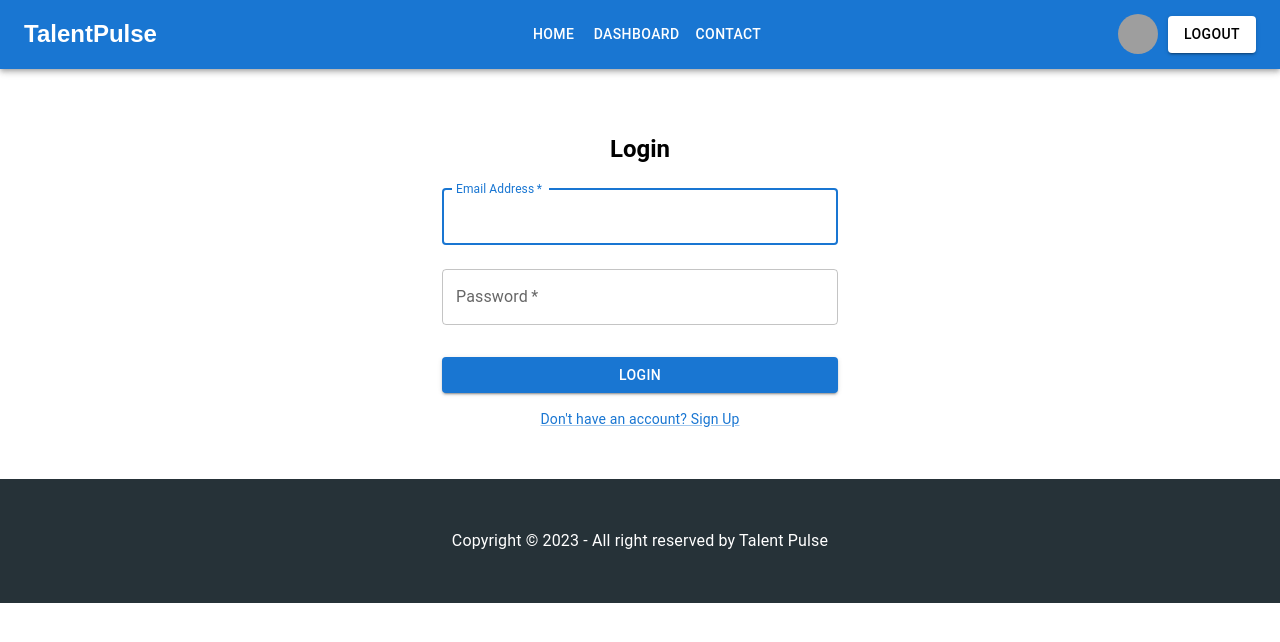
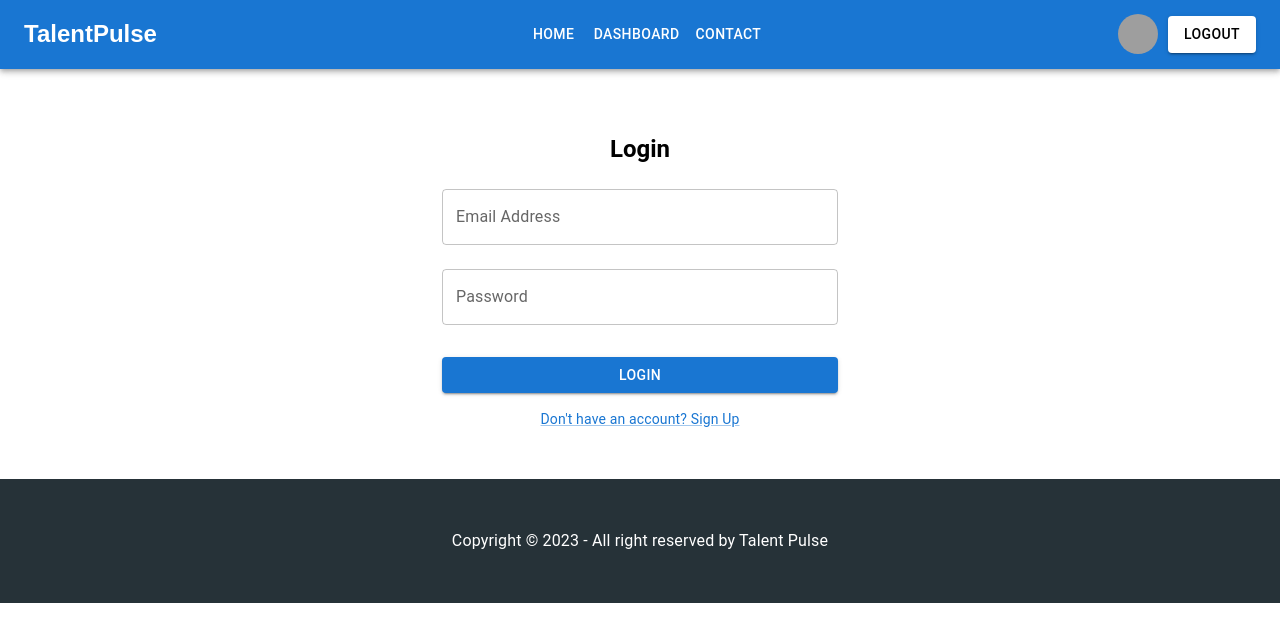
Before and after one commit to Nazmul1582/employee-management-client, a React (Vite) app: page /login in a window 1280 px wide. Shown: the top 642 px of the page. Built offline with nearby package versions, Linux system fonts and the light colour scheme; grey boxes are pictures that could not be loaded; what react-swipeable-views-utils would draw is missing.

Commit message:
validate login form using react-hook-form

```diff
--- a/src/pages/Login/Login.jsx
+++ b/src/pages/Login/Login.jsx
@@ -1,55 +1,69 @@
-import Button from '@mui/material/Button';
-import TextField from '@mui/material/TextField';
-import Link from '@mui/material/Link';
-import Grid from '@mui/material/Grid';
-import Box from '@mui/material/Box';
-import Typography from '@mui/material/Typography';
-import Container from '@mui/material/Container';
+import Button from "@mui/material/Button";
+import TextField from "@mui/material/TextField";
+import Link from "@mui/material/Link";
+import Grid from "@mui/material/Grid";
+import Box from "@mui/material/Box";
+import Typography from "@mui/material/Typography";
+import Container from "@mui/material/Container";
+import { useForm } from "react-hook-form";
 
 export default function Login() {
-  const handleSubmit = (event) => {
-    event.preventDefault();
-    const data = new FormData(event.currentTarget);
-    console.log({
-      email: data.get('email'),
-      password: data.get('password'),
-    });
+  const {
+    handleSubmit,
+    register,
+    formState: { errors },
+  } = useForm();
+  const onSubmit = (data) => {
+    console.log(data);
   };
 
   return (
-      <Container component="main" maxWidth="xs" sx={{mb: "50px"}}>
+    <Container component="main" maxWidth="xs" sx={{ mb: "50px" }}>
       <Box
         sx={{
           marginTop: 8,
-            display: 'flex',
-            flexDirection: 'column',
-            alignItems: 'center',
+          display: "flex",
+          flexDirection: "column",
+          alignItems: "center",
         }}
       >
         <Typography component="h2" fontWeight={600} variant="h5">
           Login
         </Typography>
-          <Box component="form" onSubmit={handleSubmit} noValidate sx={{ mt: 1 }}>
+        <Box
+          component="form"
+          onSubmit={handleSubmit(onSubmit)}
+          noValidate
+          sx={{ mt: 1 }}
+        >
           <TextField
             margin="normal"
-              required
             fullWidth
-              id="email"
             label="Email Address"
-              name="email"
-              autoComplete="email"
-              autoFocus
+            {...register("email", { required: true })}
+            type="email"
           />
+          {errors.email && (
+            <Typography color="red">Email is required!</Typography>
+          )}
           <TextField
             margin="normal"
-              required
             fullWidth
-              name="password"
+            {...register("password", {
+              required: true,
+              minLength: 6,
+            })}
             label="Password"
             type="password"
-              id="password"
-              autoComplete="current-password"
           />
+          {errors.password?.type === "required" && (
+            <Typography color="red">Pasword is required!</Typography>
+          )}
+          {errors.password?.type === "minLength" && (
+            <Typography color="red">
+              Pasword must be 6 characters or longer!
+            </Typography>
+          )}
           <Button
             type="submit"
             fullWidth
```
Lines whose indentation alone changed are shown as unchanged.
